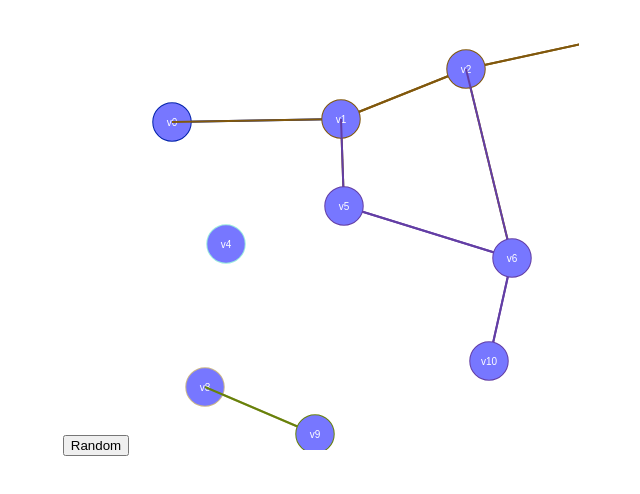
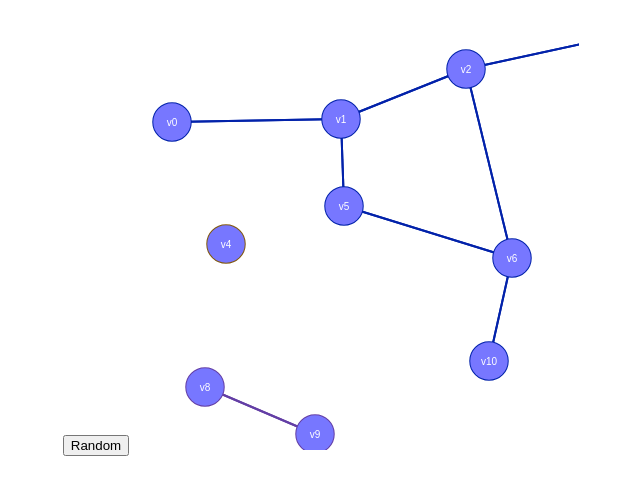
Before and after one commit to bloominstituteoftechnology/Sprint-Challenge--Graphs, a React (Create React App) app in the folder graph_dfs_debug/: page / in a window 1280 px wide. Shown: the top 494 px of the page, without its empty margins (319-959 px from the left). Built offline with nearby package versions, Linux system fonts and the light colour scheme.

Commit message:
CODE REFACTOR REMOVE UNNEEDED CALL OF SHIFT

```diff
--- a/graph_dfs_debug/src/graph.js
+++ b/graph_dfs_debug/src/graph.js
@@ -2,7 +2,7 @@
  * Edge
  */
 export class Edge {
-  constructor(destination, weight=1) {
+    constructor(destination, weight = 1) {
         this.destination = destination;
         this.weight = weight;
     }
@@ -12,7 +12,7 @@ export class Edge {
  * Vertex
  */
 export class Vertex {
-  constructor(value='vertex', color='white') {
+    constructor(value = 'vertex', color = 'white') {
         this.value = value;
         this.edges = [];
         this.color = color;
@@ -30,7 +30,7 @@ export class Graph {
     /**
      * Create a random graph
      */
-  randomize(width, height, pxBox, probability=0.6) {
+    randomize(width, height, pxBox, probability = 0.6) {
         // Helper function to set up two-way edges
         function connectVerts(v0, v1) {
             v0.edges.push(new Edge(v1));
@@ -58,14 +58,14 @@ export class Graph {
                 // Connect down
                 if (y < height - 1) {
                     if (Math.random() < probability) {
-            connectVerts(grid[y][x], grid[y+1][x]);
+                        connectVerts(grid[y][x], grid[y + 1][x]);
                     }
                 }
 
                 // Connect right
                 if (x < width - 1) {
                     if (Math.random() < probability) {
-            connectVerts(grid[y][x], grid[y][x+1]);
+                        connectVerts(grid[y][x], grid[y][x + 1]);
                     }
                 }
             }
@@ -132,7 +132,8 @@ export class Graph {
                 }
             }
 
-      stack.shift(); // de-stack
+            // remove this call because there is no need for it
+            // stack.shift(); // de-stack
             u.color = 'black';
 
             component.add(u);
```
Lines whose indentation alone changed are shown as unchanged.
